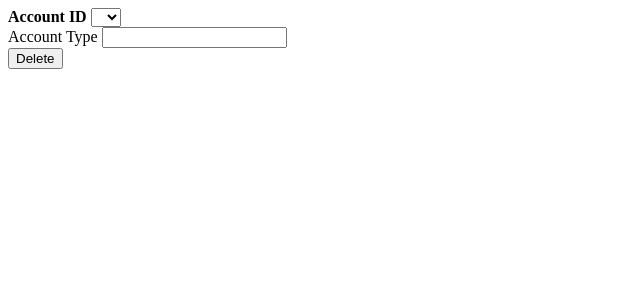
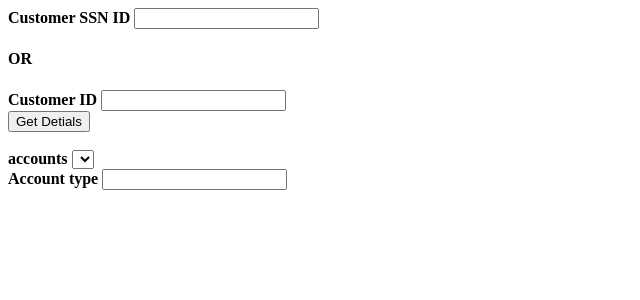
Before and after one commit to vishnu-vr/tcs_bank, a Flask app: page /delete_account in a window 1280 px wide. Shown: the top 300 px of the page, without its empty margins (0-640 px from the left). Run offline with Flask 2, Linux system fonts and the light colour scheme; lists and menus that the app fills with data are empty.

```diff
--- a/app.py
+++ b/app.py
@@ -114,7 +114,18 @@ def create_account():
     if request.method == 'GET':
         return render_template("create_account.html")
     if request.method == 'POST':
-        return render_template("create_account.html",message="account created")
+        # print(request.get_json())
+        # for i in range(10):
+        #     print(0)
+        data_from_db = 0
+        data_from_db = sql.add_new_account(**request.get_json())
+        print(request.get_json())
+        print()
+        print(data_from_db)
+        if data_from_db:
+            return make_response(jsonify({"message":"Account creation initiated successfully"}),200)
+        else:
+            return make_response(jsonify({"message":"error"}),200)
 
 
 # create_customer
--- a/sql_func.py
+++ b/sql_func.py
@@ -36,18 +36,25 @@ def init_db_customers(db=get_db()):
 		ws_adrs TEXT,
 		ws_age INTEGER
 		)""")
+	temp={"ws_name":"temp" ,"ws_adrs":"temp","state":"temp","city":"temp","ws_ssn":"000000000","ws_age":"00","ws_cust_id":"100000000"}
+	add_new_cus(**temp)
+	del_cus(**{"ws_cust_id":100000000})
 
 def init_db_account(db=get_db()):
 	cur=db.cursor()
 	cur.execute("""CREATE TABLE account(
 		ws_cust_id INTEGER NOT NULL,
-		ws_acct_id INTEGER NOT NULL PRIMARY KEY,
+		ws_acct_id INTEGER NOT NULL PRIMARY KEY AUTOINCREMENT,
 		ws_acct_type TEXT,
-		ws_acct_balance INTEGER,
+		ws_acct_balance REAL,
 		ws_acct_crdate TEXT,
-		ws_acct_lasttrdate TEXT,
-		ws_acct_duration INTEGER
+		ws_acct_lasttrdate TEXT
+		-- ws_acct_duration INTEGER
 		)""")
+	# temp={"ws_acct_type":"temp" ,"ws_acct_balance":00,"ws_acct_crdate":"temp","ws_acct_lasttrdate":"temp",
+	# "ws_acct_id":"500000000","ws_cust_id":"temp"}
+	cur.execute("insert into sqlite_sequence (name, seq) values (?, ?);",( "account", 500000000 ));
+	db.commit()
 
 def init_db_transactions(db=get_db()):
 	cur=db.cursor()
@@ -96,6 +103,7 @@ def add_new_user(**det):
 	return True
 
 def del_table(name):
+	db=get_db()
 	cur=db.cursor()
 	db.execute("DROP TABLE "+name)
 
@@ -177,6 +185,41 @@ def del_cus(**det):
 	return False
 
 
+def add_new_account(**det):
+	db=get_db()
+	cur = db.cursor()
+	try:
+		cur.execute("""INSERT INTO account (ws_cust_id,ws_acct_type,ws_acct_balance,ws_acct_crdate,ws_acct_lasttrdate)
+		 VALUES (?,?,?,?,?)""",
+		 (int(det["ws_cust_id"]),det["ws_acct_type"],float(det["ws_acct_balance"]),str(date.today()),str(date.today())))
+		db.commit()
+		return True
+	except Exception as e :
+		print(e)
+		db.rollback()
+		return False
+	finally:
+		db.close()
+	return False
+
+def get_account_det(**det):
+	db=get_db()
+	db.row_factory = dict_factory
+	cur = db.cursor()
+	acc_id=list(det.keys())[0]
+	try:
+		cur.execute("SELECT * FROM account where "+acc_id+" = (?)",(int(det[acc_id]),))
+		acc_det=cur.fetchone()
+		# print(customer_det)
+		db.commit()
+		return acc_det
+	except Exception as e :
+		db.rollback()
+		print(e)
+		return False
+	finally:
+		db.close()
+	return False
 
 if __name__=='__main__':
 	# init_db()
@@ -189,8 +232,10 @@ if __name__=='__main__':
 	}
 	c={"ws_name":"isham1" ,"ws_adrs":"puthur","state":"kerala","city":"thrissur","ws_ssn":"786643554","ws_age":"23"}
 	c2={"ws_cust_id":2,"ws_name":"isham1" ,"ws_adrs":"ayyanthole1"}
+	d={"ws_acct_type":"S" ,"ws_acct_balance":"1230340","ws_cust_id":"7"}
 	# add_new_user(get_db(),**d)
-	add_new_cus(**c)
+	# add_new_cus(**c)
 	# init_db_customers()
 	# update_cus(**c2)
 	# print(get_cus_det(**{"ws_cust_id":2}))
+	# add_new_account(**d)
--- a/templates/delete_account.html
+++ b/templates/delete_account.html
@@ -6,12 +6,104 @@
 <body>
   <script>
 
-    details = {{ details|tojson }};
-    console.log(details);
-    function change_account_type(){
-      var account_id = parseInt(document.getElementById("account_id").value);
-      // console.log(typeof(account_id));
-      document.getElementById("account_type").value = details[account_id];
+    function select_account(passed_data = "not_given",id="accounts"){
+
+      account_drop_down = document.getElementById("account_drop_down");
+      account_drop_down.style.display = "";
+
+      selected_account = document.getElementById(id);
+
+      // document.getElementById('account_id').value = selected_account.value;
+
+      if (passed_data == "not_given"){
+
+        console.log(selected_account.value);
+
+        data = {account_id:selected_account.value};
+      }
+      else{
+        data = passed_data;
+      }
+
+
+      postData('/get_single_account_detail', data)
+        .then(data => {
+          console.log(data); // JSON data parsed by `response.json()` call
+          // refill data
+          if (data["message"] == "error"){
+            alert("something went wrong!");
+          }
+          else{
+            document.getElementById("account_drop_down").style.display = "";
+            document.getElementById("customer_id").value = data["customer_id"];
+            document.getElementById("display_account_id").value = data["account_id"];
+            document.getElementById("account_type").value = data["account_type"];
+            document.getElementById("balance").value = data["balance"];
+
+          }
+
+        });
+
+    }
+
+    function get_acount_details(){
+
+      // document.getElementById("deposit_withdraw_transfer").style.display="";
+
+      var customer_ssn_id = document.getElementById('customer_ssn_id');
+      var customer_id = document.getElementById('customer_id');
+
+      if (customer_ssn_id.value == "" && customer_id.value == ""){
+        alert("enter either ssn or id");
+        location.reload();
+      }
+      else if(customer_ssn_id.value != "" && customer_id.value != ""){
+        alert("don't enter both ssn and id");
+        location.reload();
+      }
+      else{
+
+        // document.getElementById("account_drop_down").style.display = "none";
+        var data = {customer_ssn_id: customer_ssn_id.value,
+        customer_id: customer_id.value,
+        };
+
+        postData('/account_details', data)
+          .then(data => {
+            console.log(data); // JSON data parsed by `response.json()` call
+            // refill data
+            if (data["message"] == "error"){
+              alert("something went wrong!");
+            }
+            else{
+                // display the accounts or account detail
+
+                var details_div = document.getElementById("details_div");
+                details_div.style.display = "inline";
+                var x = document.getElementById("accounts");
+                x.remove();
+                var x = document.createElement("SELECT");
+                x.setAttribute("id", "accounts");
+                x.setAttribute("onchange", "select_account()");
+                details_div.appendChild(x);
+
+                var option = document.createElement("option");
+                option.text = "select_one";
+                x.add(option);
+
+                for (i = 0; i < data.length; i++) {
+                  var option = document.createElement("option");
+                  option.text = data[i];
+                  x.add(option);
+                }
+
+                // alert(data["message"]);
+            }
+
+          });
+
+      }
+
     }
 
     if ( window.history.replaceState ) {
@@ -19,28 +111,36 @@
     }
 
   </script>
-  <form action="/delete_account" method="post">
+  <form>
     <div class="container">
+      <label for="customer_ssn_id"><b>Customer SSN ID</b></label>
+      <input type="text" id="customer_ssn_id"><br>
+      <div>
+        <h4>OR</h4>
+      </div>
+      <label for="customer_id"><b>Customer ID</b></label>
+      <input type="text" name="customer_id" id="customer_id"><br>
 
+      <button type="button" onclick="get_acount_details()">Get Detials</button><br><br>
+    </div>
+<!--   </form>
 
-      <label for="account_id"><b>Account ID</b></label>
-      <select id="account_id" name="account_id" onchange="change_account_type()">
-        <option value="None"</option>
-      {% for acc_num in details.keys() %}
-        <option value={{ acc_num }}>{{ acc_num }}</option>
-      {% endfor %}
+  <form> -->
+    <label for="accounts"><b>accounts</b></label>
+    <div style="display:inline;" id="details_div">
+      <select id="accounts" name="accounts" onchange="select_account()">
 
       </select><br>
 
-      <label for="account_type"><b></b>Account Type</label>
-      <input type="text" id="account_type" value="" readonly><br>
+    <div>
+      <label for="account_type"><b>Account type</b></label>
+      <input type="text" id="account_type" readonly><br>
+    </div><br>
 
-      <button type="submit">Delete</button>
+    </div><br>
 
-    </div>
+
   </form>
-  {% if message %}
-    <p><strong>{{ message }}</strong>
-  {% endif %}
+
 </body>
 </html>
```
Also changed, not shown: templates/create_account.html (+26 -23 lines), bank.db.
